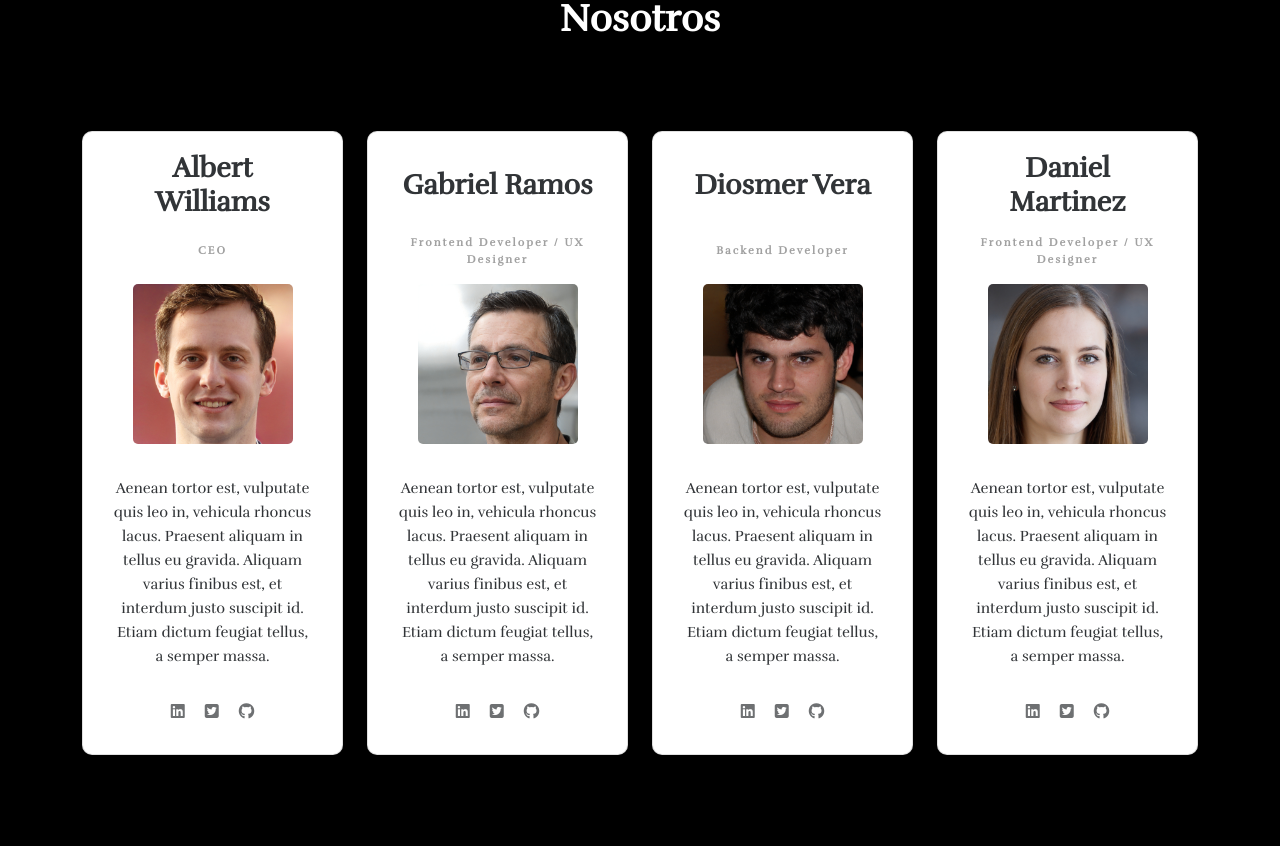
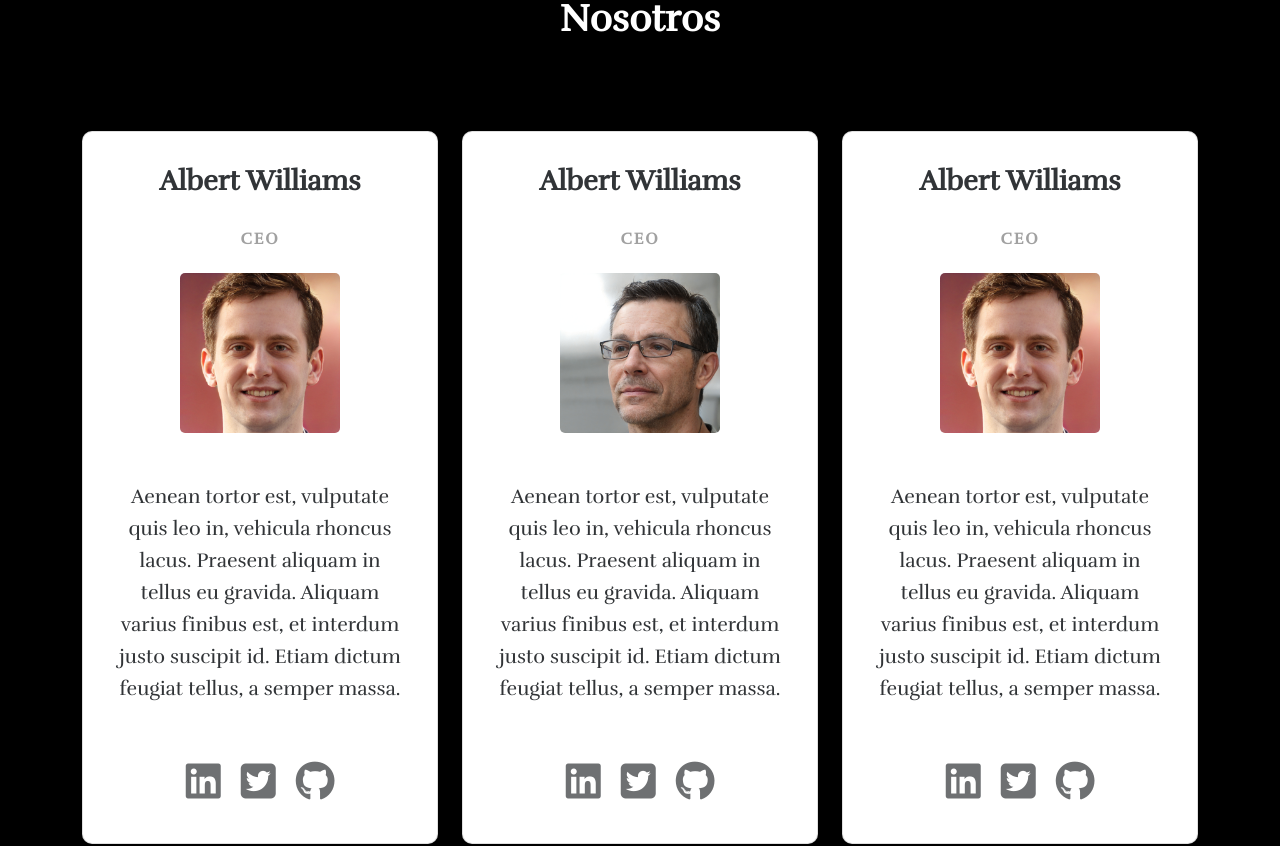
Before and after one commit to Black-And-White-Solutions/Black-And-White-Solutions.github.io, a React (Create React App) app: page / in a window 1280 px wide. Shown: the part 3600-4446 px from the top of the page. Built offline with nearby package versions, Linux system fonts and the light colour scheme.

Commit message:
Ajustes del CSS, Añadidas mas tarjetas.

```diff
--- a/src/components/AboutTeamPage.jsx
+++ b/src/components/AboutTeamPage.jsx
@@ -8,7 +8,14 @@ import personTres from '../img/personTres.png';
 import personCuatro from '../img/personCuatro.png';
 
 const AboutTeamPage = () => {
-  const pictures = [personUno, personDos, personTres, personCuatro];
+  const pictures = [
+    personUno,
+    personDos,
+    personUno,
+    personDos,
+    personTres,
+    personCuatro,
+  ];
   const teamCards = [];
   listOfTeam.forEach((item, index) => {
     teamCards.push(
--- a/src/components/TeamCard.jsx
+++ b/src/components/TeamCard.jsx
@@ -13,7 +13,7 @@ const TeamCard = ({
   urlGithub,
 }) => {
   return (
-    <div className="col-md-3 col-lg-3">
+    <div className="col-md-6 col-xl-4">
       <div className="card teamCard">
         <div className="textCenter teamNameSpace">
           <h3 className="teamFont teamName">{name}</h3>
--- a/src/components/styles/AboutTeamPage.css
+++ b/src/components/styles/AboutTeamPage.css
@@ -1,6 +1,7 @@
 @import url('https://fonts.googleapis.com/css2?family=Rufina&display=swap');
 
 .team-boxed {
+	font-size: 2.5rem;
   color: rgb(49, 52, 55);
   background-color: rgb(0, 0, 0);
 }
@@ -10,13 +11,6 @@
   color: inherit;
   font-family: 'Rufina', sans-serif;
   color: rgb(255, 255, 255);
-}
-
-@media (max-width: 767px) {
-  .team-boxed h2 {
-    font-size: 24px;
-    margin-bottom: 25px;
-  }
 }
 
 .team-boxed .intro {
@@ -87,3 +81,19 @@
 .team-boxed {
   padding-bottom: 50px;
 }
+
+@media screen and (max-width: 767px){
+  .team-boxed h2 {
+    font-size: 24px;
+    margin-bottom: 25px;
+  }
+	.team-boxed{
+		font-size: 2rem;
+	}
+}
+
+@media screen and (min-width: 768px) and (max-width: 991px){
+	.team-boxed{
+		font-size: 2.25rem;
+	}
+}
--- a/src/components/styles/TeamCard.css
+++ b/src/components/styles/TeamCard.css
@@ -46,52 +46,69 @@
 
 @media screen and (max-width: 767px){
 	.teamTitleSpace{
-		height: 45px;
-		width: auto;
+		height: 2.5rem;
 	}
 }
 
 @media screen and (min-width: 768px) and (max-width: 991px){
 	.picture{
-		width: 80px;
+		width: 10rem;
 	}
-
 	.teamName{
-		font-size: 20px;
+		font-size: 2rem;
 	}
-
 	.teamTitle{
-		font-size: 9px;
+		font-size: 0.75rem;
 	}
-
 	.teamDescriptionSpace{
-		height: 640px;
+		height: 13rem;
 	}
 }
 
 @media screen and (min-width: 992px) and (max-width: 1199px){
+	.picture{
+		width: 10rem;
+	}
+	.teamName{
+		font-size: 2rem;
+	}
+	.teamTitle{
+		font-size: 1rem;
+	}
+	.teamDescription{
+		font-size: 1.25rem
+	}
 	.teamDescriptionSpace{
-		height: 384px;
+		height: 16rem;
 	}
 }
 
 @media screen and (min-width: 1200px) and (max-width: 1399px){
+	.picture{
+		width: 15rem;
+	}
 	.teamNameSpace{
-		margin-bottom: 12px;
-		height: 55px;
+		margin-bottom: 0.5rem;
+		height: 3rem;
+	}
+	.teamTitle{
+		font-size: 1rem;
+	}
+	.teamDescription{
+		font-size: 1.25rem;
 	}
 	.teamDescriptionSpace{
-		height: 256px;
+		height: 20rem;
 	}
 }
 
 @media screen and (min-width: 1400px){
 	.teamNameSpace{
 		margin-bottom: 0px;
-		height: 40px;
+		height: 3rem;
 	}
 	.teamTitleSpace{
 		margin-bottom: 0px;
-		height: 40px;
+		height: 3rem;
 	}
 }
--- a/src/data/listOfTeam.json
+++ b/src/data/listOfTeam.json
@@ -1,4 +1,20 @@
 [
+  {
+    "content": "Aenean tortor est, vulputate quis leo in, vehicula rhoncus lacus. Praesent aliquam in tellus eu gravida. Aliquam varius finibus est, et interdum justo suscipit id. Etiam dictum feugiat tellus, a semper massa.",
+    "name": "Albert Williams",
+    "title": "CEO",
+    "urlGithub": "",
+    "urlLinkedIn": "",
+    "urlTwitter": ""
+  },
+  {
+    "content": "Aenean tortor est, vulputate quis leo in, vehicula rhoncus lacus. Praesent aliquam in tellus eu gravida. Aliquam varius finibus est, et interdum justo suscipit id. Etiam dictum feugiat tellus, a semper massa.",
+    "name": "Albert Williams",
+    "title": "CEO",
+    "urlGithub": "",
+    "urlLinkedIn": "",
+    "urlTwitter": ""
+  },
   {
     "content": "Aenean tortor est, vulputate quis leo in, vehicula rhoncus lacus. Praesent aliquam in tellus eu gravida. Aliquam varius finibus est, et interdum justo suscipit id. Etiam dictum feugiat tellus, a semper massa.",
     "name": "Albert Williams",
```
